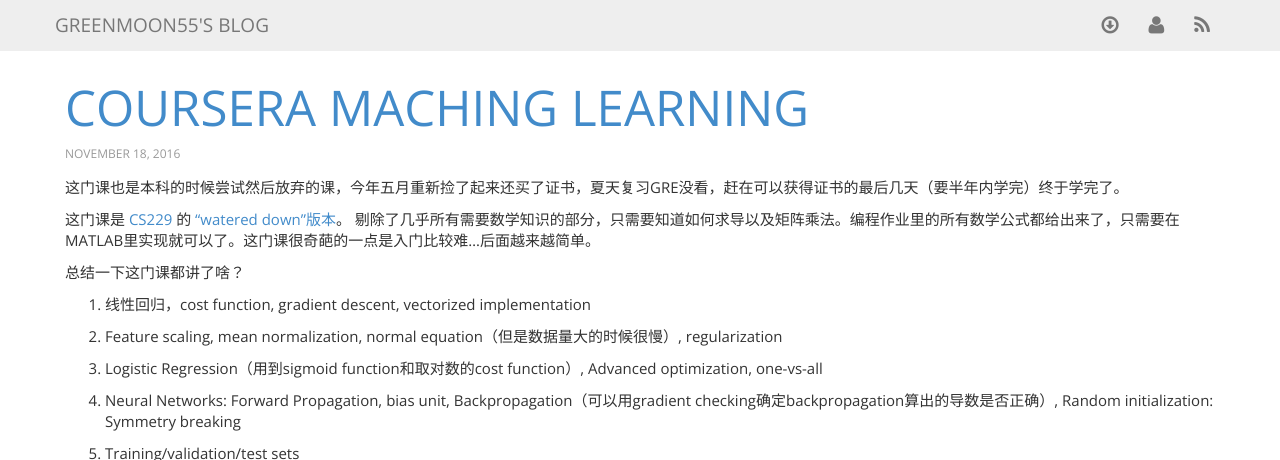
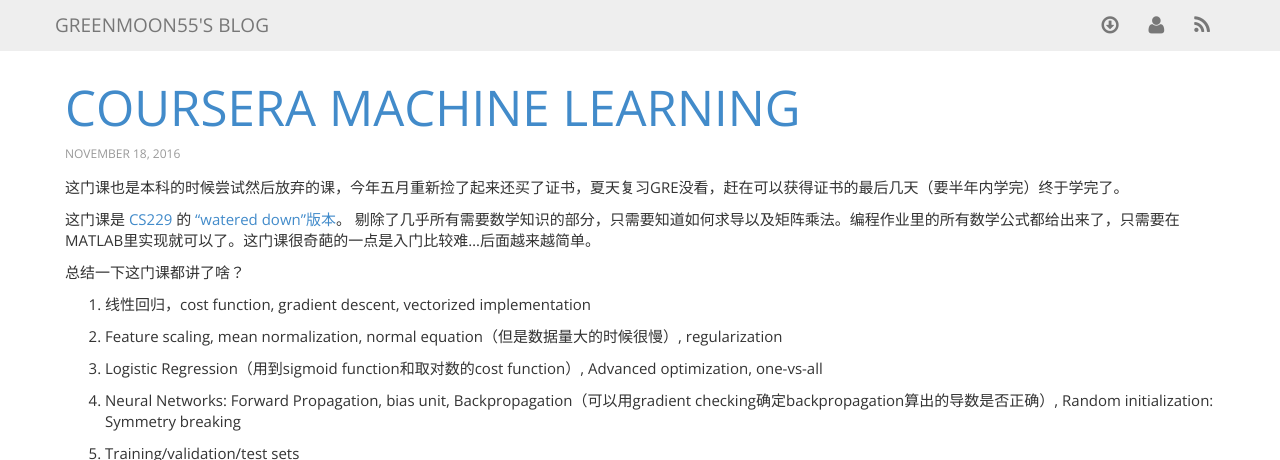
Before and after one commit to greenmoon55/greenmoon55.github.io, a Jekyll site: the page built from _posts/2016-11-18-coursera-machine-learning.markdown, in a window 1280 px wide and 900 px high, cut to the strip 0-460 px from the top of the window. Built offline with Jekyll 4.4.1, drawn with Linux system fonts in a browser that asks for light colours; nearby versions of some CDN libraries; comment, search, counter and statistics services are not loaded.

Commit message:
Update and rename 2016-11-18-coursera-maching-learning.markdown to 2016-11-18-coursera-machine-learning.markdown

```diff
--- a/_posts/2016-11-18-coursera-maching-learning.markdown
+++ b/_posts/2016-11-18-coursera-machine-learning.markdown
@@ -1,6 +1,6 @@
 ---
 layout: post
-title: Coursera Maching Learning
+title: Coursera Machine Learning
 published: true
 ---
 
@@ -32,7 +32,7 @@ published: true
 
     Kernel: 生成feature的好方法，可以选择数据作为landmarks，选择基于到landmark的距离的similarity methods来生成新的数据。
 
-    ![](images/ml-logisstic-regression-svm.png)
+    ![](images/ml-logistic-regression-svm.png)
 
 8. KMeans
 
```
